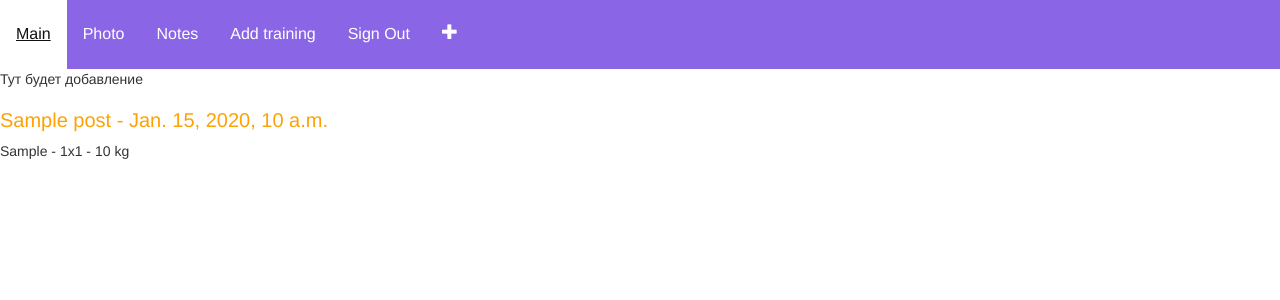
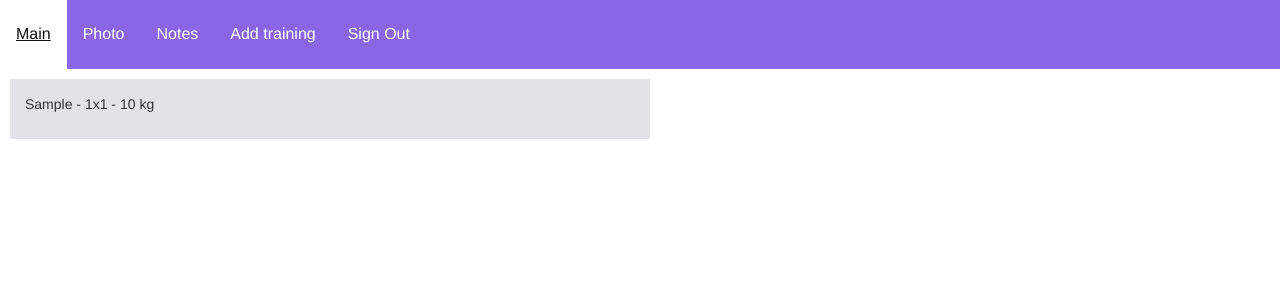
Before and after one commit to Pavhom/GymKeeper, a Django app: page / in a window 1280 px wide. Shown: the top 300 px of the page. Run offline with Django 3.2, Linux system fonts and the light colour scheme; tables that the repository leaves empty hold one stand-in row (values such as "Sample post"); some libraries are stand-ins or nearby versions.

Commit message:
just save

```diff
--- a/mainscreen/models.py
+++ b/mainscreen/models.py
@@ -6,9 +6,9 @@ from django.utils import timezone
 class Post(models.Model):
     training_name = models.CharField(max_length=200)
     exercise = models.CharField(max_length=200)
-    sets_count = models.IntegerField()
-    reps_count = models.IntegerField()
-    weight = models.IntegerField()
+    sets_count = models.PositiveIntegerField(default=0)
+    reps_count = models.PositiveIntegerField(default=0)
+    weight = models.PositiveIntegerField(default=0)
     created_date = models.DateTimeField(default=timezone.now)
 
     # def publish(self):
--- a/mainscreen/static/css/mainscreen.css
+++ b/mainscreen/static/css/mainscreen.css
@@ -29,10 +29,18 @@ li a:hover {
 }
 
 /* ----------------------------- content */
-.content_block {
-    border: 3px solid magenta;  /* color */
+
+h1 a {
+    color: #8A66E6;
+    font-size: 20px;
+    font-family: "Helvetica", sans-serif;
 }
-h1 a {
-    color: #FCA205;
-    font-size: 20px;
+
+.main_content {
+    margin-left: 20px;
+    padding: 15px;
+    background-color: #e1e3e6;
+    margin: 10px;
+    width: 50%;
+
 }
--- a/mainscreen/templates/mainscreen/body.html
+++ b/mainscreen/templates/mainscreen/body.html
@@ -15,7 +15,6 @@
         <li><a href="/">Notes</a></li>
         <li><a href="{% url 'add_training' %}">Add training</a></li>
         <li><a href="http://127.0.0.1:8000/accounts/logout/">Sign Out</a></li>
-        <li><a href="{% url 'add_training' %}"><span class="glyphicon glyphicon-plus" ></span></a></li>
     </ul>
     <div>
         {% block content %}
--- a/mainscreen/templates/mainscreen/post_list.html
+++ b/mainscreen/templates/mainscreen/post_list.html
@@ -1,12 +1,9 @@
 {% extends 'mainscreen/body.html' %}
 {% block content %}
-    <div>Тут будет добавление</div>
-
     {% for post in posts %}
-        <div>
-            <h1><a href="{% url 'trainin_detail' pk=post.pk %}">{{ post.training_name }} - {{ post.created_date }}</a></h1>
+        <div class="main_content">
+<!--            <h1><a href="{% url 'trainin_detail' pk=post.pk %}">{{ post.training_name }} - {{ post.created_date }}</a></h1>-->
             <p>{{ post.exercise|linebreaksbr }} - {{ post.sets_count|linebreaksbr }}x{{ post.reps_count|linebreaksbr }} - {{ post.weight|linebreaksbr }} kg</p>
         </div>
-
     {% endfor %}
 {% endblock %}
--- a/mysite/settings.py
+++ b/mysite/settings.py
@@ -51,7 +51,7 @@ INSTALLED_APPS = [
     # bootstrap4
     'bootstrap4',
 ]
-
+# X_FRAME_OPTIONS = 'SAMEORIGIN'
 
 LOGIN_REDIRECT_URL = 'http://127.0.0.1:8000'
 LOGOUT_REDIRECT_URL = 'http://127.0.0.1:8000/accounts/login/'
```
